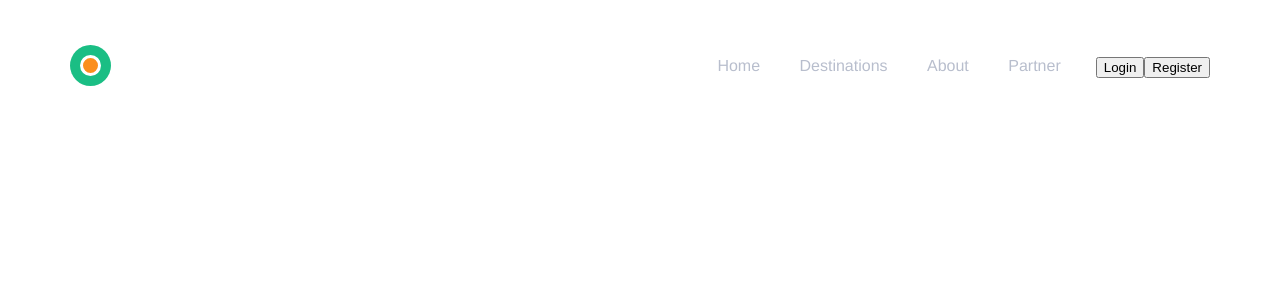
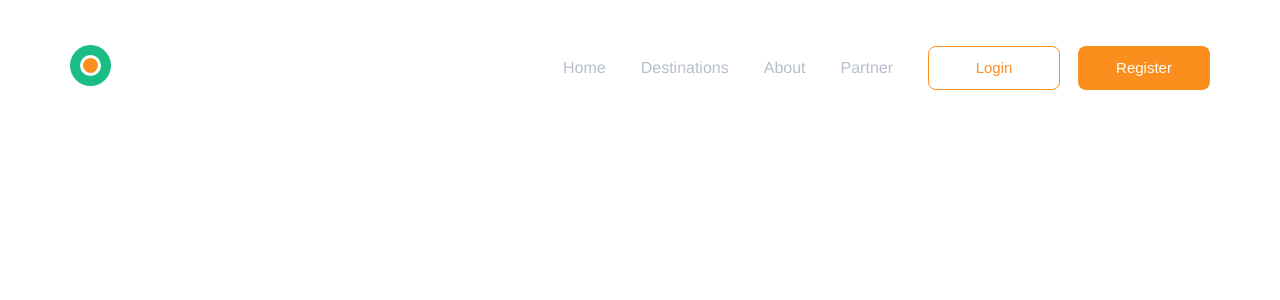
Before and after one commit to nastenks/travel-landing, a Vue app: page / in a window 1280 px wide. Shown: the top 300 px of the page. Built offline with nearby package versions, Linux system fonts and the light colour scheme.

Commit message:
lt-1
button in header

```diff
--- a/src/App.vue
+++ b/src/App.vue
@@ -26,6 +26,28 @@ export default {
     padding: 0 45px;
     margin: 0 auto;
 
+    .base-button {
+      display: flex;
+      align-items: center;
+      justify-content: center;
+      border-radius: 8px;
+      height: 44px;
+      width: 132px;
+      font-weight: 500;
+      font-size: 15px;
 
+      &_border {
+        color: #FB8F1D;
+        border: 1px solid #FB8F1D;
+        background: none;
+        margin-right: 18px;
+      }
+
+      &_orange {
+        color: #FFFFFF;
+        background: #FB8F1D;
+        border: none;
+      }
+    }
   }
 </style>
--- a/src/components/BaseHeader.vue
+++ b/src/components/BaseHeader.vue
@@ -22,10 +22,10 @@
         </a>
       </nav>
       <div class="header__active">
-        <button class="header__active-button base-button_border">
+        <button class="header__active-button base-button base-button_border">
           Login
         </button>
-        <button class="header__active-button base-button_orange">
+        <button class="header__active-button base-button base-button_orange">
           Register
         </button>
       </div>
@@ -51,6 +51,9 @@ export default {
     }
 
     &__nav {
+      display: flex;
+      align-items: center;
+
       &-link {
         margin-right: 35px;
         color: #B8BECD;
@@ -62,5 +65,9 @@ export default {
         }
       }
     }
+
+    &__active {
+      display: flex;
+    }
   }
 </style>
```
